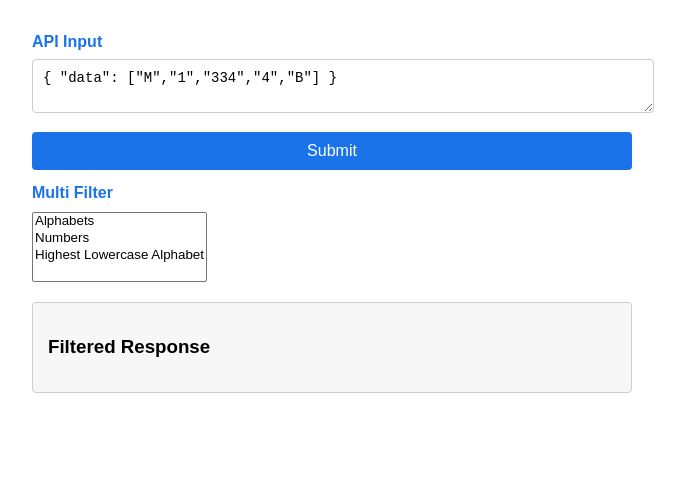
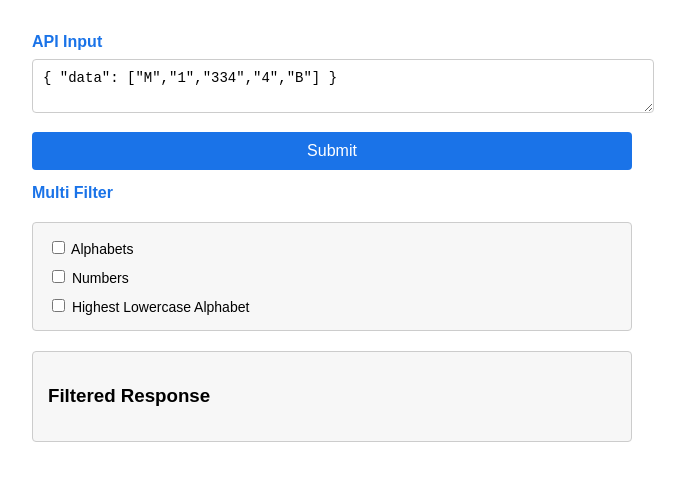
Before and after one commit to Sharaschandra2116/bajaj-assessment, a website: page public/index.html in a window 1280 px wide. Shown: the whole page, without its empty margins (308-993 px from the left). Drawn offline with Linux system fonts and the light colour scheme.

Commit message:
Update index.html

```diff
--- a/public/index.html
+++ b/public/index.html
@@ -49,20 +49,25 @@
             background-color: #155ab6;
         }
 
-        /* Dropdown and Filter Section */
-        .checkbox-group {
+        /* Multi Filter Container */
+        .multi-filter-container {
             margin-top: 20px;
-            display: flex;
-            gap: 10px;
-            justify-content: space-between;
+            padding: 15px;
+            border: 1px solid #ccc;
+            border-radius: 4px;
+            background-color: #f7f7f7;
         }
 
-        .checkbox-group select {
-            width: 100%;
-            padding: 8px;
-            border: 1px solid #ccc;
-            border-radius: 4px;
+        /* Checkbox styles */
+        .multi-filter {
+            display: flex;
+            flex-direction: column;
+            gap: 10px;
+        }
+
+        .multi-filter label {
             font-size: 14px;
+            cursor: pointer;
         }
 
         /* Response section */
@@ -78,18 +83,6 @@
         .response-container p {
             font-size: 14px;
             color: #333;
-        }
-
-        .multi-filter {
-            display: flex;
-            align-items: center;
-            gap: 8px;
-            margin-top: 10px;
-            font-size: 14px;
-        }
-
-        .multi-filter label {
-            margin-right: 10px;
         }
 
         .filtered-response {
@@ -108,12 +101,18 @@
 
         <!-- Multi Filter Section -->
         <h2>Multi Filter</h2>
-        <div class="multi-filter">
-            <select id="multiFilter" multiple>
-                <option value="Alphabets">Alphabets</option>
-                <option value="Numbers">Numbers</option>
-                <option value="Highest Lowercase Alphabet">Highest Lowercase Alphabet</option>
-            </select>
+        <div class="multi-filter-container">
+            <div class="multi-filter">
+                <label>
+                    <input type="checkbox" value="Alphabets"> Alphabets
+                </label>
+                <label>
+                    <input type="checkbox" value="Numbers"> Numbers
+                </label>
+                <label>
+                    <input type="checkbox" value="Highest Lowercase Alphabet"> Highest Lowercase Alphabet
+                </label>
+            </div>
         </div>
 
         <!-- Response Section -->
@@ -126,8 +125,8 @@
     <script>
         async function submitData() {
             const jsonInput = document.getElementById('jsonInput').value;
-            const selectedOptions = Array.from(document.querySelectorAll('#multiFilter option:checked'))
-                                        .map(option => option.value);
+            const selectedOptions = Array.from(document.querySelectorAll('.multi-filter input[type="checkbox"]:checked'))
+                                        .map(checkbox => checkbox.value);
 
             try {
                 const response = await fetch('/bfhl', {
```
